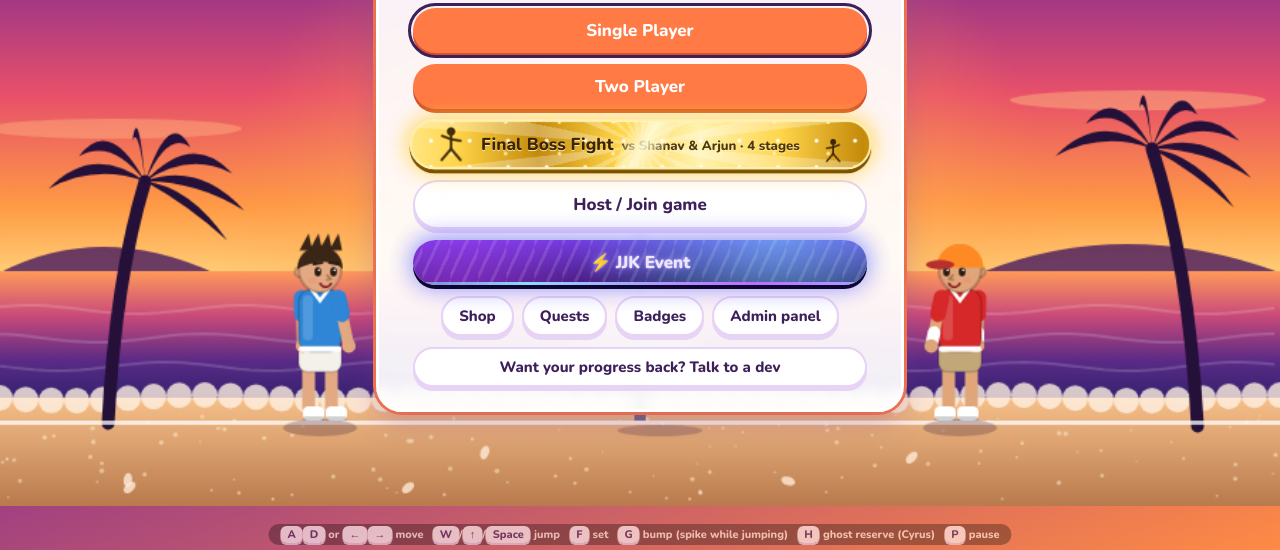
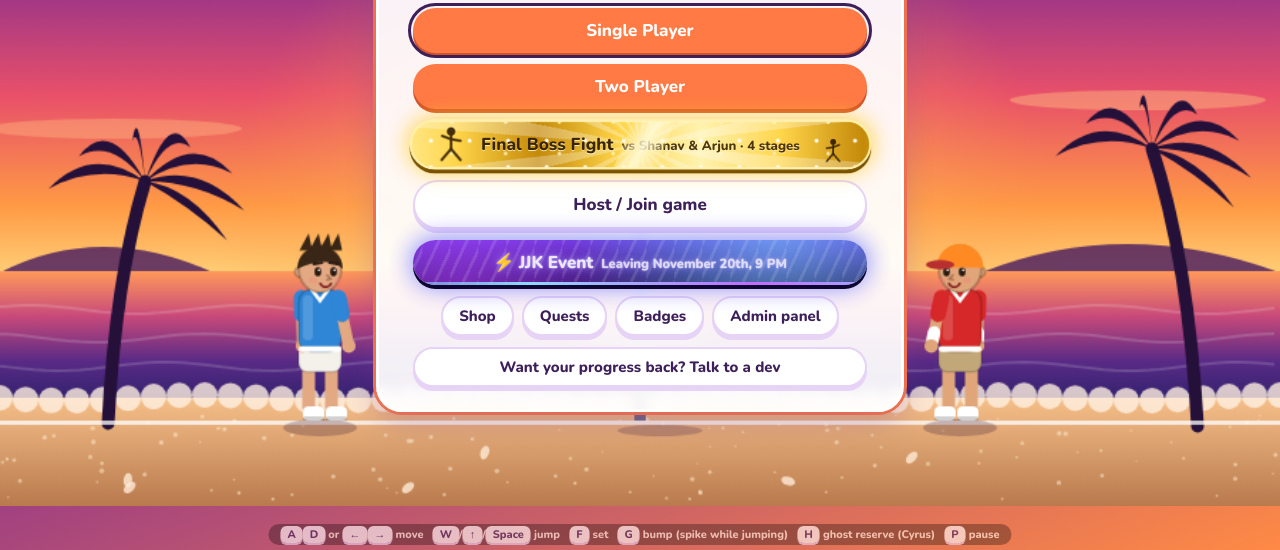
Before and after one commit to devman6/Beach-Volleyball, a plain HTML site: page index.html in a window 1280 px wide. Shown: the part 250-800 px from the top of the page. Drawn offline with nearby package versions, Linux system fonts and the light colour scheme; animation ran at ten frames a second.

Commit message:
Update JJK event details and fix HTML structure

```diff
--- a/index.html
+++ b/index.html
@@ -385,13 +385,13 @@ function startQuickQueue(){if(queueTimer)clearTimeout(queueTimer);show('quickloa
 function cancelQuickQueue(){if(queueTimer)clearTimeout(queueTimer);queueTimer=null;show('quickmenu')}
 const STK=(c,h)=>'<svg class="stk '+c+'" viewBox="0 0 24 40" height="'+h+'" aria-hidden="true"><circle cx="12" cy="6" r="4.4"/><path d="M12 10.5V24"/><path class="a1" d="M12 14L5 21"/><path class="a2" d="M12 14L19 21"/><path class="l1" d="M12 24L6.5 38"/><path class="l2" d="M12 24L17.5 38"/></svg>';
 const SCR={
- title:()=>card('<h1>Beach Volleyball</h1><p>Choose a mode</p>'+btn('Single Player','data-go="menu"')+btn('Two Player','data-go="two"')+btn(STK('tall',38)+STK('short',26)+'Final Boss Fight<small>vs Shanav & Arjun · 4 stages</small>','data-d="boss"','boss')+btn('Host / Join game','data-go="online"','ghost')+((save.coupon||0)>0?btn('\uD83C\uDF9F Ball Coupon ('+save.coupon+')','data-go="coupon"','ghost'):'')+btn('⚡ JJK Event','data-go="jjk"','jjk')+'<div class="grid">'+btn('Shop','data-go="shop"','ghost sm')+btn('Quests'+(claimable()?' ('+claimable()+')':''),'data-go="quests"','ghost sm')+btn('Badges','data-go="badges"','ghost sm')+btn('Admin panel','data-go="admin"','ghost sm')+'</div>'+btn('Want your progress back? Talk to a dev','data-go="admin"','ghost sm')),
+ title:()=>card('<h1>Beach Volleyball</h1><p>Choose a mode</p>'+btn('Single Player','data-go="menu"')+btn('Two Player','data-go="two"')+btn(STK('tall',38)+STK('short',26)+'Final Boss Fight<small>vs Shanav & Arjun · 4 stages</small>','data-d="boss"','boss')+btn('Host / Join game','data-go="online"','ghost')+((save.coupon||0)>0?btn('\uD83C\uDF9F Ball Coupon ('+save.coupon+')','data-go="coupon"','ghost'):'')+btn('⚡ JJK Event<small>Leaving November 20th, 9 PM</small>','data-go="jjk"','jjk')+'<div class="grid">'+btn('Shop','data-go="shop"','ghost sm')+btn('Quests'+(claimable()?' ('+claimable()+')':''),'data-go="quests"','ghost sm')+btn('Badges','data-go="badges"','ghost sm')+btn('Admin panel','data-go="admin"','ghost sm')+'</div>'+btn('Want your progress back? Talk to a dev','data-go="admin"','ghost sm')),
  coupon:()=>{const n=save.coupon||0,list=BALLS.filter(b=>!b.secret&&save.own.indexOf(b.id)<0);let rows='';for(const r of [...RORD,'ancient']){const grp=list.filter(b=>b.r===r);if(!grp.length)continue;const col=RAR[r][1];rows+='<div class="rhead" style="--rc:'+col+'">'+RAR[r][0]+'</div>';for(const b of grp)rows+='<div class="srow" style="--rc:'+col+';--rt:'+col+'22;--rs:'+col+'66"><span class="tile"><img class="th bth" src="'+ballThumb(b)+'"></span><b>'+esc(b.n)+rarTag(r)+(b.d2?'<small>'+b.d2+'</small>':'')+'</b><button class="buy" data-coupon="'+b.id+'"'+(n<1?' disabled':'')+'>Claim free</button></div>'}
   return card('<h2>\uD83C\uDF9F Ball Coupon</h2><p>'+(n>0?'Pick any ball in the game, even mystery wheel ones. Once you pick it, it is yours forever and the coupon is used up.':'You have no coupons.')+'</p><div class="coins">Coupons: '+n+'</div>'+(rows||'<p>You already own every ball!</p>')+btn('Back','data-go="title"','ghost'),'min-width:470px')},
  playonline:()=>card('<h2>Play Online</h2><p>Choose how you want to queue.</p><div class="warn">Online play depends on the connection service and your network. School or managed Wi-Fi may block it.</div>'+btn('Play with a duo','data-go="duo"')+btn('Join / host a friend match','data-go="online"','ghost')+btn('Back','data-go="title"','ghost')),
  duo:()=>card('<h2>Play with a duo</h2><p>Invite your duo with a room code, then both players can ready up.</p><p class="warn">This build currently supports a direct 1-vs-1 friend match through Host / Join. The full two-player team queue versus AI teams is not yet supported by the current game engine.</p>'+btn('Host / Join a friend','data-go="online"')+btn('Back','data-go="playonline"','ghost')),
  menu:()=>card('<h2>Single Player</h2>'+coinLine()+btn('Play','data-go="diff"')+btn('Shop','data-go="shop"')+btn('Back','data-go="title"','ghost')),
- jjk:()=>card('<h2>⚡ Jujutsu Kaisen Event</h2><div class="coins" style="color:#6d28d9">¥ '+fmtC(save.yen||0)+' Yen</div><p>Beat Sukuna in Shibuya Incident, or fight the Zenin Clan as Maki in the Zenin Clan Massacre (¥50 for clearing stage 1, ¥100 more for stage 2), and spend the Yen in the event shop. Event items are also sold in the normal shop, and you keep them after the event ends.</p>'+btn('Shibuya Incident<small>vs Sukuna · 2-stage boss · ¥150 to clear</small>','data-d="shibuya"','shib')+btn('Zenin Clan Massacre<small>play as Maki · 2 stages · ¥150 to clear</small>','data-d="zenin"','zen')+btn('Open Event Shop','data-tab="jjk"','jjk')+btn('Back','data-go="title"','ghost')),
+ jjk:()=>card('<h2>⚡ Jujutsu Kaisen Event</h2><div class="coins" style="color:#c2410c">⏳ Leaving November 20th, 9 PM</div><div class="coins" style="color:#6d28d9">¥ '+fmtC(save.yen||0)+' Yen</div><p>Beat Sukuna in Shibuya Incident, or fight the Zenin Clan as Maki in the Zenin Clan Massacre (¥50 for clearing stage 1, ¥100 more for stage 2), and spend the Yen in the event shop. Event items are also sold in the normal shop, and you keep them after the event ends.</p>'+btn('Shibuya Incident<small>vs Sukuna · 2-stage boss · ¥150 to clear</small>','data-d="shibuya"','shib')+btn('Zenin Clan Massacre<small>play as Maki · 2 stages · ¥150 to clear</small>','data-d="zenin"','zen')+btn('Open Event Shop','data-tab="jjk"','jjk')+btn('Back','data-go="title"','ghost')),
  diff:()=>card('<h2>Pick your opponent</h2><p>First to '+WIN+' points wins. Noah plays Warmup Waves and Beach Brawl, and he starts spiking on Beach Brawl. Jaden is waiting on Sunset Showdown.</p>'+btn('Warmup Waves<small>x1 coins</small>','data-d=\"easy\"','warm')+btn('Beach Brawl<small>x1.25 coins</small>','data-d=\"medium\"','brawl')+btn('Sunset Showdown<small>vs Jaden, x1.5 coins</small>','data-d=\"hard\"','sunset')+btn('ERROR 404<small>x10 coins</small>','data-d=\"e404\"','err')+btn('Back','data-go=\"menu\"','ghost')),
  shop:()=>{
   const ICON={common:'\u26AA',uncommon:'\uD83C\uDF40',rare:'\uD83D\uDC8E',epic:'\uD83D\uDD2E',legendary:'\uD83D\uDC51',mythic:'\uD83D\uDD25',divine:'\u2728',ancient:'\uD83C\uDFFA',other:'\uD83C\uDF6A'};
@@ -404,7 +404,7 @@ const SCR={
     h+='<div class="rhead'+(['legendary','mythic','divine','ancient'].includes(r)?' hot':'')+'" style="--rc:'+c+'"><span class="ri">'+ICON[r]+'</span>'+name+'<small>'+got+' / '+grp.length+' owned</small></div>';
     for(const x of grp)h+=row(k,x,swf(x),imgf(x))}return h};
   let list='';
-  if(shopTab==='jjk'){const ev=SKINS.filter(c=>c.event==='jjk'),evb=BALLS.filter(b=>b.event==='jjk');list='<div class="note" style="background:#e9e2ff;color:#2b1f5c">Pay with Yen, earned by winning in the event games. Event items are sold here and in the normal shop, and you keep them after the event ends.</div><div class="rhead hot" style="--rc:#4b2fb0"><span class="ri">\u26A1</span>JJK Event Characters<small>'+ev.filter(x=>save.own.includes(x.id)).length+' / '+ev.length+' owned</small></div>'+groups(ev,'skin',c=>LOOK[c.id].top,c=>thumb(c))+'<div class="rhead hot" style="--rc:#4b2fb0"><span class="ri">\uD83C\uDFD0</span>JJK Event Balls<small>'+evb.filter(x=>save.own.includes(x.id)).length+' / '+evb.length+' owned</small></div>'+groups(evb,'ball',b=>'',b=>ballThumb(b))}
+  if(shopTab==='jjk'){const ev=SKINS.filter(c=>c.event==='jjk'),evb=BALLS.filter(b=>b.event==='jjk');list='<div class="note" style="background:#e9e2ff;color:#2b1f5c"><b>JJK event leaving November 20th, 9 PM.</b> Pay with Yen, earned by winning in the event games. Event items are sold here and in the normal shop, and you keep them after the event ends.</div><div class="rhead hot" style="--rc:#4b2fb0"><span class="ri">\u26A1</span>JJK Event Characters<small>'+ev.filter(x=>save.own.includes(x.id)).length+' / '+ev.length+' owned</small></div>'+groups(ev,'skin',c=>LOOK[c.id].top,c=>thumb(c))+'<div class="rhead hot" style="--rc:#4b2fb0"><span class="ri">\uD83C\uDFD0</span>JJK Event Balls<small>'+evb.filter(x=>save.own.includes(x.id)).length+' / '+evb.length+' owned</small></div>'+groups(evb,'ball',b=>'',b=>ballThumb(b))}
   else if(shopTab==='cookies'){list=groups(SKINS.filter(c=>!c.secret||save.own.indexOf(c.id)>=0),'skin',c=>LOOK[c.id].top,c=>thumb(c))}
   else{list+='<div class="srow mystery" style="--rc:#8a3fd0;--rt:#8a3fd022;--rs:#8a3fd066"><span class="tile"><span class="ri big">\uD83C\uDFB2</span></span><b>Mystery Ball<small>Balls cannot be bought directly. Spin the wheel for a random ball: 200 coins.</small></b><button class="buy" data-act="spin"'+(save.coins<200?' disabled':'')+'>Spin 200</button></div>'+btn('Ball Index','data-go="index"','ghost')+((save.coupon||0)>0?btn('\uD83C\uDF9F Use Ball Coupon ('+save.coupon+')','data-go="coupon"',''):'');list+=groups(BALLS.filter(b=>save.own.includes(b.id)||!(b.legacy||b.event)||b.event==='jjk'),'ball',b=>'',b=>ballThumb(b))}
   return card('<div class="shop-head"><div class="shop-banner"'+(shopTab==='jjk'?' style="background:linear-gradient(105deg,rgba(255,255,255,.25) 0 14%,rgba(255,255,255,0) 40%),linear-gradient(100deg,#5b3bd6,#2b1a7a 55%,#0d0a2a);box-shadow:0 4px 0 #0a0620"':'')+'><span class="st">'+(shopTab==='jjk'?'\u26A1 JJK EVENT \u26A1':'\u2728 SHOP \u2728')+'</span><span class="chips"><span class="chip">\uD83E\uDE99 '+fmtC(save.coins)+'</span><span class="chip" style="color:#6d28d9">¥ '+fmtC(save.yen||0)+'</span></span></div>'+noteHtml()+'<div class="tabs">'+btn('Back','data-go="'+shopFrom+'"','ghost shop-back')+btn('Characters','data-tab="cookies"','tab'+(shopTab==='cookies'?' on':''))+btn('Balls','data-tab="balls"','tab'+(shopTab==='balls'?' on':''))+btn('\u26A1 JJK Event','data-tab="jjk"','tab'+(shopTab==='jjk'?' on':''))+'</div></div>'+list,'min-width:470px')},
```
